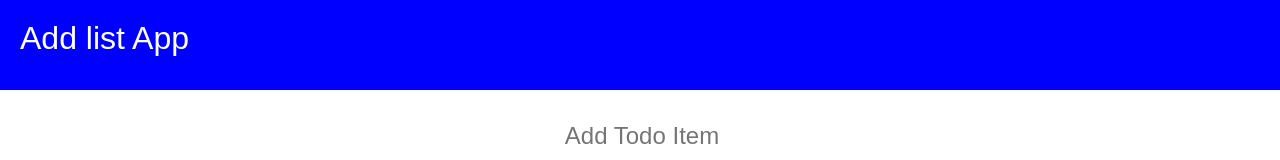
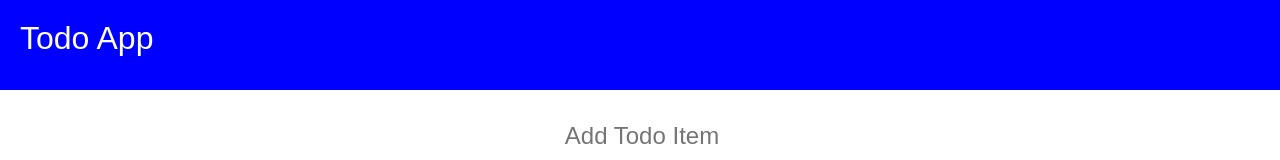
Before and after one commit to MehakCoder/https---github.com-MehakCoder-react, a React (Create React App) app: page / in a window 1280 px wide. Shown: the top 160 px of the page. Built offline with nearby package versions, Linux system fonts and the light colour scheme.

Commit message:
change the word

```diff
--- a/src/components/Header.js
+++ b/src/components/Header.js
@@ -1,5 +1,5 @@
 import style from "../style.module.css";
 const Header=()=>{
-    return <div className={style.header}>Add list App</div>
+    return <div className={style.header}>Todo App</div>
 }
 export default Header
```
